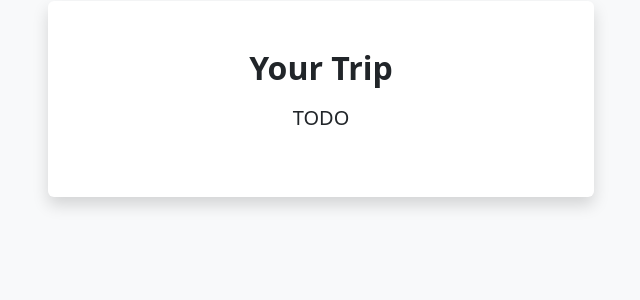
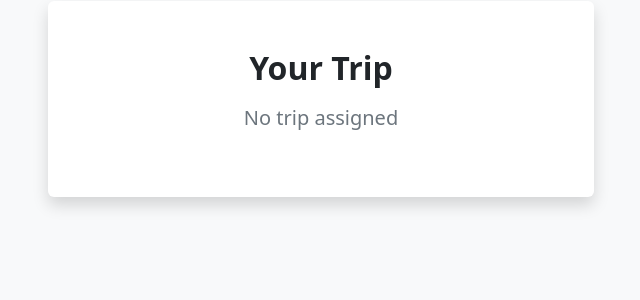
Before and after one commit to PeterLi817/COOT_Compass, a Flask app: page /student_view in a window 1280 px wide. Shown: the part 121-421 px from the top of the page, without its empty margins (319-959 px from the left). Run offline with Flask 3, Linux system fonts and the light colour scheme; the visitor is signed in with stand-in values (Sample User, id 1); data comes from the database, SQL or seed files in the repository; parts of the project's set-up code (start-up, migrations or seed data) failed here and were passed over; some libraries are stand-ins or nearby versions.

Commit message:
Make student view show the assigned trip and relevant information

```diff
--- a/app.py
+++ b/app.py
@@ -14,7 +14,7 @@ load_dotenv()
 
 app = Flask(__name__)
 SECRET_KEY = os.getenv('SECRET_KEY')
-print(SECRET_KEY)
+# print(SECRET_KEY)
 if not SECRET_KEY:
     raise ValueError("SECRET_KEY environment variable must be set")
 app.config['SECRET_KEY'] = SECRET_KEY
--- a/auth.py
+++ b/auth.py
@@ -73,12 +73,12 @@ def authorize():
         app_user = create_new_user(google_user)
     else:
         # If user exists but role is None, check if they should be a student
-        if app_user.role is None:
-            student = Student.query.filter_by(email=google_user['email']).first()
-            if student:
+        student = Student.query.filter_by(email=google_user['email']).first()
+        if student:
+            app_user.student = student
+            if app_user.role is None:
                 app_user.role = 'student'
-                student.user_email = google_user['email']
-                db.session.commit()
+            db.session.commit()
 
     login_user(app_user)
     if app_user.role is None:
@@ -121,12 +121,12 @@ def create_new_user(user):
         last_name=user['family_name'],
         role=role
     )
+
+    # If this user is a student, link the user & student together
+    if student:
+        new_user.student = student
+
     db.session.add(new_user)
     db.session.commit()
 
-    # If this user is a student, link the user_email in the Student record
-    if student:
-        student.user_email = user['email']
-        db.session.commit()
-
     return new_user
--- a/templates/student_view.html
+++ b/templates/student_view.html
@@ -36,7 +36,31 @@
                 <div class="card shadow border-0 rounded-lg">
                     <div class="card-body text-center p-5">
                         <h2 class="fw-bold mb-3">Your Trip</h2>
-                        <p class="lead">TODO</p>
+                        {% if current_user.student and current_user.student.trip %}
+                        <p class="lead">Dear {{ current_user.student.first_name }},</p>
+                        <p class="lead">You have been placed in the <strong>{{ current_user.student.trip.trip_name }}</strong> COOT trip! We're thrilled to welcome you to campus and can't wait to see you embark on your first-year journey with us.</p>
+                        <p class="lead">Here is some information about your trip:</p>
+                        <ul class="list-group mb-4 text-start">
+                            <li class="list-group-item"><strong>Trip Name:</strong> {{ current_user.student.trip.trip_name }}</li>
+                            <li class="list-group-item"><strong>Trip Type:</strong> {{ current_user.student.trip.trip_type }}</li>
+                            {% if current_user.student.trip.water %}
+                                <li class="list-group-item"><strong>Water Activities:</strong> Yes</li>
+                            {% else %}
+                                <li class="list-group-item"><strong>Water Activities:</strong> No</li>
+                            {% endif %}
+
+                            {% if current_user.student.trip.tent %}
+                                <li class="list-group-item"><strong>Tent Camping:</strong> Yes</li>
+                            {% else %}
+                                <li class="list-group-item"><strong>Tent Camping:</strong> No</li>
+                            {% endif %}
+                        </ul>
+                        <p class="lead">If you have any questions or need further assistance, please don't hesitate to reach out at coot@colby.edu.</p>
+                        <p class="lead">Warm Regards,</p>
+                        <p class="lead">The COOT Team</p>
+                        {% else %}
+                        <p class="lead text-muted">No trip assigned</p>
+                        {% endif %}
                     </div>
                 </div>
             </div>
```
Also changed, not shown: 1 other file.
